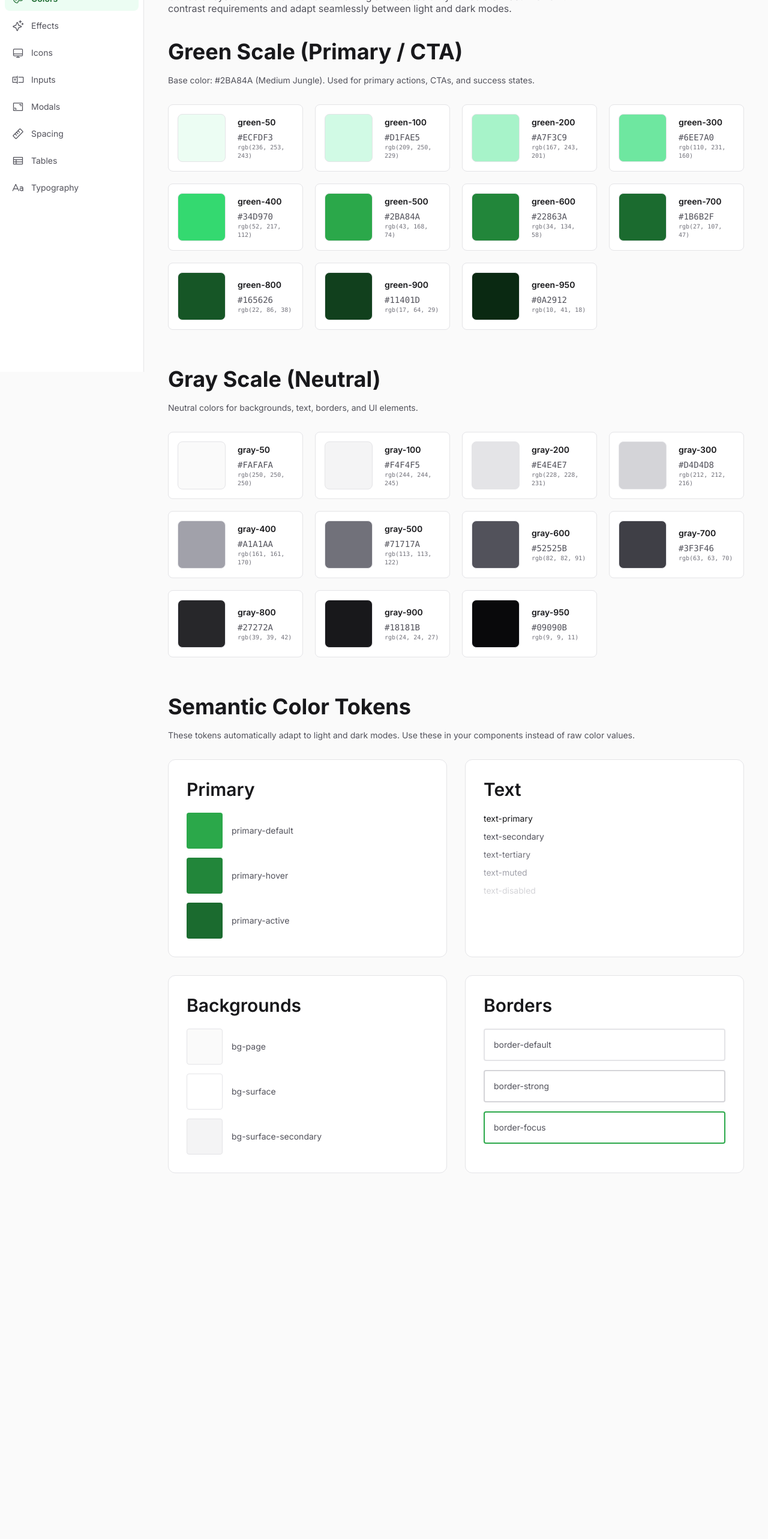
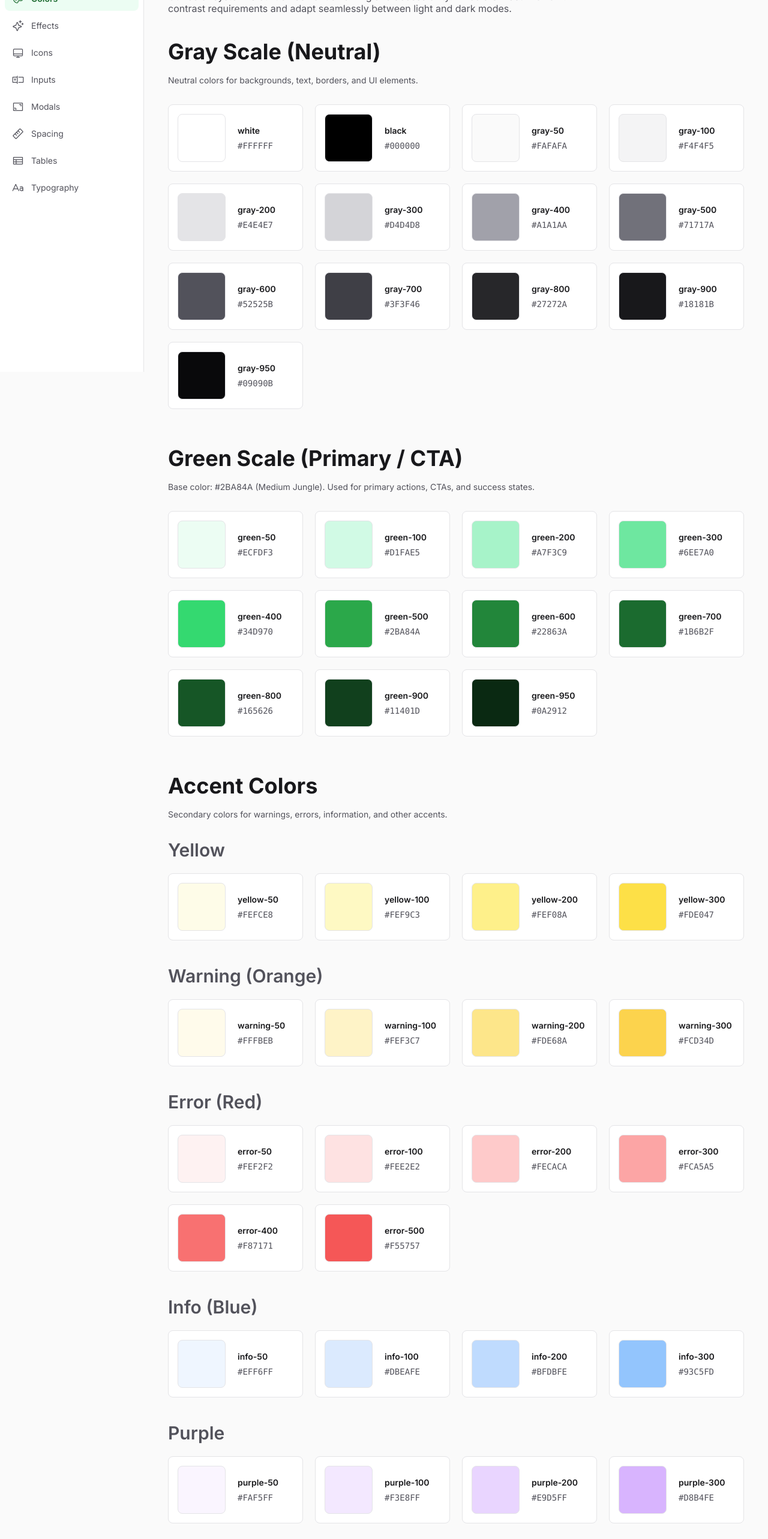
Before and after one commit to oceanclimb/style-guide, a Next.js app: page /colors in a window 1280 px wide. Shown: the part 180-2746 px from the top of the page at 60% size. Before the commit the page ends 2236 px from the top, so only its background shows below. Built offline with nearby package versions, Linux system fonts and the light colour scheme.

Commit message:
Made button & color changes.

```diff
--- a/app/colors/page.tsx
+++ b/app/colors/page.tsx
@@ -1,15 +1,25 @@
 "use client";
+
+import { useState } from "react";
+import { Check, Copy } from "@phosphor-icons/react";
 
 interface ColorSwatchProps {
     name: string;
     hex: string;
-    rgb: string;
 }
 
-function ColorSwatch({ name, hex, rgb }: ColorSwatchProps) {
+function ColorSwatch({ name, hex }: ColorSwatchProps) {
+    const [copied, setCopied] = useState(false);
+
+    const handleCopy = () => {
+        navigator.clipboard.writeText(name);
+        setCopied(true);
+        setTimeout(() => setCopied(false), 2000);
+    };
+
     return (
         <div
-            className="flex items-center gap-4 p-3 rounded-md"
+            className="group relative flex items-center gap-4 p-3 rounded-md"
             style={{
                 backgroundColor: "var(--bg-surface)",
                 border: "1px solid var(--border-default)",
@@ -35,44 +45,90 @@ function ColorSwatch({ name, hex, rgb }: ColorSwatchProps) {
                 >
                     {hex}
                 </div>
-                <div
-                    className="font-mono text-xs"
-                    style={{ color: "var(--text-tertiary)", fontSize: "10px" }}
-                >
-                    {rgb}
-                </div>
             </div>
+
+            <button
+                onClick={handleCopy}
+                className="absolute right-4 top-1/2 -translate-y-1/2 opacity-0 group-hover:opacity-100 transition-opacity p-2 rounded-md hover:bg-[var(--bg-surface-secondary)]"
+                title="Copy variable name"
+                type="button"
+            >
+                {copied ? (
+                    <Check size={18} color="var(--primary-default)" />
+                ) : (
+                    <Copy size={18} color="var(--text-secondary)" />
+                )}
+            </button>
         </div>
     );
 }
 
 export default function ColorsPage() {
     const greenScale = [
-        { name: "green-50", hex: "#ECFDF3", rgb: "rgb(236, 253, 243)" },
-        { name: "green-100", hex: "#D1FAE5", rgb: "rgb(209, 250, 229)" },
-        { name: "green-200", hex: "#A7F3C9", rgb: "rgb(167, 243, 201)" },
-        { name: "green-300", hex: "#6EE7A0", rgb: "rgb(110, 231, 160)" },
-        { name: "green-400", hex: "#34D970", rgb: "rgb(52, 217, 112)" },
-        { name: "green-500", hex: "#2BA84A", rgb: "rgb(43, 168, 74)" },
-        { name: "green-600", hex: "#22863A", rgb: "rgb(34, 134, 58)" },
-        { name: "green-700", hex: "#1B6B2F", rgb: "rgb(27, 107, 47)" },
-        { name: "green-800", hex: "#165626", rgb: "rgb(22, 86, 38)" },
-        { name: "green-900", hex: "#11401D", rgb: "rgb(17, 64, 29)" },
-        { name: "green-950", hex: "#0A2912", rgb: "rgb(10, 41, 18)" },
+        { name: "green-50", hex: "#ECFDF3" },
+        { name: "green-100", hex: "#D1FAE5" },
+        { name: "green-200", hex: "#A7F3C9" },
+        { name: "green-300", hex: "#6EE7A0" },
+        { name: "green-400", hex: "#34D970" },
+        { name: "green-500", hex: "#2BA84A" },
+        { name: "green-600", hex: "#22863A" },
+        { name: "green-700", hex: "#1B6B2F" },
+        { name: "green-800", hex: "#165626" },
+        { name: "green-900", hex: "#11401D" },
+        { name: "green-950", hex: "#0A2912" },
     ];
 
     const grayScale = [
-        { name: "gray-50", hex: "#FAFAFA", rgb: "rgb(250, 250, 250)" },
-        { name: "gray-100", hex: "#F4F4F5", rgb: "rgb(244, 244, 245)" },
-        { name: "gray-200", hex: "#E4E4E7", rgb: "rgb(228, 228, 231)" },
-        { name: "gray-300", hex: "#D4D4D8", rgb: "rgb(212, 212, 216)" },
-        { name: "gray-400", hex: "#A1A1AA", rgb: "rgb(161, 161, 170)" },
-        { name: "gray-500", hex: "#71717A", rgb: "rgb(113, 113, 122)" },
-        { name: "gray-600", hex: "#52525B", rgb: "rgb(82, 82, 91)" },
-        { name: "gray-700", hex: "#3F3F46", rgb: "rgb(63, 63, 70)" },
-        { name: "gray-800", hex: "#27272A", rgb: "rgb(39, 39, 42)" },
-        { name: "gray-900", hex: "#18181B", rgb: "rgb(24, 24, 27)" },
-        { name: "gray-950", hex: "#09090B", rgb: "rgb(9, 9, 11)" },
+        { name: "white", hex: "#FFFFFF" },
+        { name: "black", hex: "#000000" },
+        { name: "gray-50", hex: "#FAFAFA" },
+        { name: "gray-100", hex: "#F4F4F5" },
+        { name: "gray-200", hex: "#E4E4E7" },
+        { name: "gray-300", hex: "#D4D4D8" },
+        { name: "gray-400", hex: "#A1A1AA" },
+        { name: "gray-500", hex: "#71717A" },
+        { name: "gray-600", hex: "#52525B" },
+        { name: "gray-700", hex: "#3F3F46" },
+        { name: "gray-800", hex: "#27272A" },
+        { name: "gray-900", hex: "#18181B" },
+        { name: "gray-950", hex: "#09090B" },
+    ];
+
+    const yellowScale = [
+        { name: "yellow-50", hex: "#FEFCE8" },
+        { name: "yellow-100", hex: "#FEF9C3" },
+        { name: "yellow-200", hex: "#FEF08A" },
+        { name: "yellow-300", hex: "#FDE047" },
+    ];
+
+    const warningScale = [
+        { name: "warning-50", hex: "#FFFBEB" },
+        { name: "warning-100", hex: "#FEF3C7" },
+        { name: "warning-200", hex: "#FDE68A" },
+        { name: "warning-300", hex: "#FCD34D" },
+    ];
+
+    const errorScale = [
+        { name: "error-50", hex: "#FEF2F2" },
+        { name: "error-100", hex: "#FEE2E2" },
+        { name: "error-200", hex: "#FECACA" },
+        { name: "error-300", hex: "#FCA5A5" },
+        { name: "error-400", hex: "#F87171" },
+        { name: "error-500", hex: "#F55757" },
+    ];
+
+    const infoScale = [
+        { name: "info-50", hex: "#EFF6FF" },
+        { name: "info-100", hex: "#DBEAFE" },
+        { name: "info-200", hex: "#BFDBFE" },
+        { name: "info-300", hex: "#93C5FD" },
+    ];
+
+    const purpleScale = [
+        { name: "purple-50", hex: "#FAF5FF" },
+        { name: "purple-100", hex: "#F3E8FF" },
+        { name: "purple-200", hex: "#E9D5FF" },
+        { name: "purple-300", hex: "#D8B4FE" },
     ];
 
     return (
@@ -89,6 +145,24 @@ export default function ColorsPage() {
                 Our color system is built on semantic naming and accessibility. All colors meet WCAG 2.1 AA
                 contrast requirements and adapt seamlessly between light and dark modes.
             </p>
+
+            {/* Gray Scale */}
+            <section className="mb-12">
+                <h2 style={{ color: "var(--text-primary)", marginBottom: "16px" }}>
+                    Gray Scale (Neutral)
+                </h2>
+                <p
+                    className="mb-6"
+                    style={{ color: "var(--text-secondary)", fontSize: "var(--font-size-body)" }}
+                >
+                    Neutral colors for backgrounds, text, borders, and UI elements.
+                </p>
+                <div className="grid grid-cols-1 sm:grid-cols-2 md:grid-cols-3 lg:grid-cols-4 gap-4">
+                    {grayScale.map((color) => (
+                        <ColorSwatch key={color.name} {...color} />
+                    ))}
+                </div>
+            </section>
 
             {/* Green Scale */}
             <section className="mb-12">
@@ -108,21 +182,68 @@ export default function ColorsPage() {
                 </div>
             </section>
 
-            {/* Gray Scale */}
+            {/* Accent Colors */}
             <section className="mb-12">
                 <h2 style={{ color: "var(--text-primary)", marginBottom: "16px" }}>
-                    Gray Scale (Neutral)
+                    Accent Colors
                 </h2>
                 <p
                     className="mb-6"
                     style={{ color: "var(--text-secondary)", fontSize: "var(--font-size-body)" }}
                 >
-                    Neutral colors for backgrounds, text, borders, and UI elements.
+                    Secondary colors for warnings, errors, information, and other accents.
                 </p>
-                <div className="grid grid-cols-1 sm:grid-cols-2 md:grid-cols-3 lg:grid-cols-4 gap-4">
-                    {grayScale.map((color) => (
-                        <ColorSwatch key={color.name} {...color} />
-                    ))}
+
+                <div className="space-y-8">
+                    {/* Yellow */}
+                    <div>
+                        <h3 className="mb-4 text-sm font-semibold text-[var(--text-secondary)]">Yellow</h3>
+                        <div className="grid grid-cols-1 sm:grid-cols-2 md:grid-cols-4 gap-4">
+                            {yellowScale.map((color) => (
+                                <ColorSwatch key={color.name} {...color} />
+                            ))}
+                        </div>
+                    </div>
+
+                    {/* Warning (Orange) */}
+                    <div>
+                        <h3 className="mb-4 text-sm font-semibold text-[var(--text-secondary)]">Warning (Orange)</h3>
+                        <div className="grid grid-cols-1 sm:grid-cols-2 md:grid-cols-4 gap-4">
+                            {warningScale.map((color) => (
+                                <ColorSwatch key={color.name} {...color} />
+                            ))}
+                        </div>
+                    </div>
+
+                    {/* Error (Red) */}
+                    <div>
+                        <h3 className="mb-4 text-sm font-semibold text-[var(--text-secondary)]">Error (Red)</h3>
+                        <div className="grid grid-cols-1 sm:grid-cols-2 md:grid-cols-4 gap-4">
+                            {errorScale.map((color) => (
+                                <ColorSwatch key={color.name} {...color} />
+                            ))}
+                        </div>
+                    </div>
+
+                    {/* Info (Blue) */}
+                    <div>
+                        <h3 className="mb-4 text-sm font-semibold text-[var(--text-secondary)]">Info (Blue)</h3>
+                        <div className="grid grid-cols-1 sm:grid-cols-2 md:grid-cols-4 gap-4">
+                            {infoScale.map((color) => (
+                                <ColorSwatch key={color.name} {...color} />
+                            ))}
+                        </div>
+                    </div>
+
+                    {/* Purple */}
+                    <div>
+                        <h3 className="mb-4 text-sm font-semibold text-[var(--text-secondary)]">Purple</h3>
+                        <div className="grid grid-cols-1 sm:grid-cols-2 md:grid-cols-4 gap-4">
+                            {purpleScale.map((color) => (
+                                <ColorSwatch key={color.name} {...color} />
+                            ))}
+                        </div>
+                    </div>
                 </div>
             </section>
 
--- a/app/globals.css
+++ b/app/globals.css
@@ -35,6 +35,8 @@
   /* Semantic Colors */
   --warning-50: #FFFBEB;
   --warning-100: #FEF3C7;
+  --warning-200: #FDE68A;
+  --warning-300: #FCD34D;
   --warning-400: #FBBF24;
   --warning-500: #F59E0B;
   --warning-600: #D97706;
@@ -45,6 +47,8 @@
 
   --error-50: #FEF2F2;
   --error-100: #FEE2E2;
+  --error-200: #FECACA;
+  --error-300: #FCA5A5;
   --error-400: #F87171;
   --error-500: #EF4444;
   --error-600: #DC2626;
@@ -55,6 +59,8 @@
 
   --info-50: #EFF6FF;
   --info-100: #DBEAFE;
+  --info-200: #BFDBFE;
+  --info-300: #93C5FD;
   --info-400: #60A5FA;
   --info-500: #3B82F6;
   --info-600: #2563EB;
@@ -62,6 +68,31 @@
   --info-800: #1E40AF;
   --info-900: #1E3A8A;
   --info-950: #172554;
+
+  /* Accent Colors */
+  --yellow-50: #FEFCE8;
+  --yellow-100: #FEF9C3;
+  --yellow-200: #FEF08A;
+  --yellow-300: #FDE047;
+  --yellow-400: #FACC15;
+  --yellow-500: #EAB308;
+  --yellow-600: #CA8A04;
+  --yellow-700: #A16207;
+  --yellow-800: #854D0E;
+  --yellow-900: #713F12;
+  --yellow-950: #422006;
+
+  --purple-50: #FAF5FF;
+  --purple-100: #F3E8FF;
+  --purple-200: #E9D5FF;
+  --purple-300: #D8B4FE;
+  --purple-400: #C084FC;
+  --purple-500: #A855F7;
+  --purple-600: #9333EA;
+  --purple-700: #7E22CE;
+  --purple-800: #6B21A8;
+  --purple-900: #581C87;
+  --purple-950: #3B0764;
 
   /* Absolute */
   --white: #FFFFFF;
@@ -215,6 +246,8 @@
 
   --color-warning-50: #FFFBEB;
   --color-warning-100: #FEF3C7;
+  --color-warning-200: #FDE68A;
+  --color-warning-300: #FCD34D;
   --color-warning-400: #FBBF24;
   --color-warning-500: #F59E0B;
   --color-warning-600: #D97706;
@@ -225,6 +258,8 @@
 
   --color-error-50: #FEF2F2;
   --color-error-100: #FEE2E2;
+  --color-error-200: #FECACA;
+  --color-error-300: #FCA5A5;
   --color-error-400: #F87171;
   --color-error-500: #EF4444;
   --color-error-600: #DC2626;
@@ -235,6 +270,8 @@
 
   --color-info-50: #EFF6FF;
   --color-info-100: #DBEAFE;
+  --color-info-200: #BFDBFE;
+  --color-info-300: #93C5FD;
   --color-info-400: #60A5FA;
   --color-info-500: #3B82F6;
   --color-info-600: #2563EB;
@@ -242,6 +279,30 @@
   --color-info-800: #1E40AF;
   --color-info-900: #1E3A8A;
   --color-info-950: #172554;
+
+  --color-yellow-50: #FEFCE8;
+  --color-yellow-100: #FEF9C3;
+  --color-yellow-200: #FEF08A;
+  --color-yellow-300: #FDE047;
+  --color-yellow-400: #FACC15;
+  --color-yellow-500: #EAB308;
+  --color-yellow-600: #CA8A04;
+  --color-yellow-700: #A16207;
+  --color-yellow-800: #854D0E;
+  --color-yellow-900: #713F12;
+  --color-yellow-950: #422006;
+
+  --color-purple-50: #FAF5FF;
+  --color-purple-100: #F3E8FF;
+  --color-purple-200: #E9D5FF;
+  --color-purple-300: #D8B4FE;
+  --color-purple-400: #C084FC;
+  --color-purple-500: #A855F7;
+  --color-purple-600: #9333EA;
+  --color-purple-700: #7E22CE;
+  --color-purple-800: #6B21A8;
+  --color-purple-900: #581C87;
+  --color-purple-950: #3B0764;
 
   /* Spacing (5px base unit) */
   --spacing-0: 0px;
```
Also changed, not shown: app/buttons/page.tsx (+23 -2 lines).
